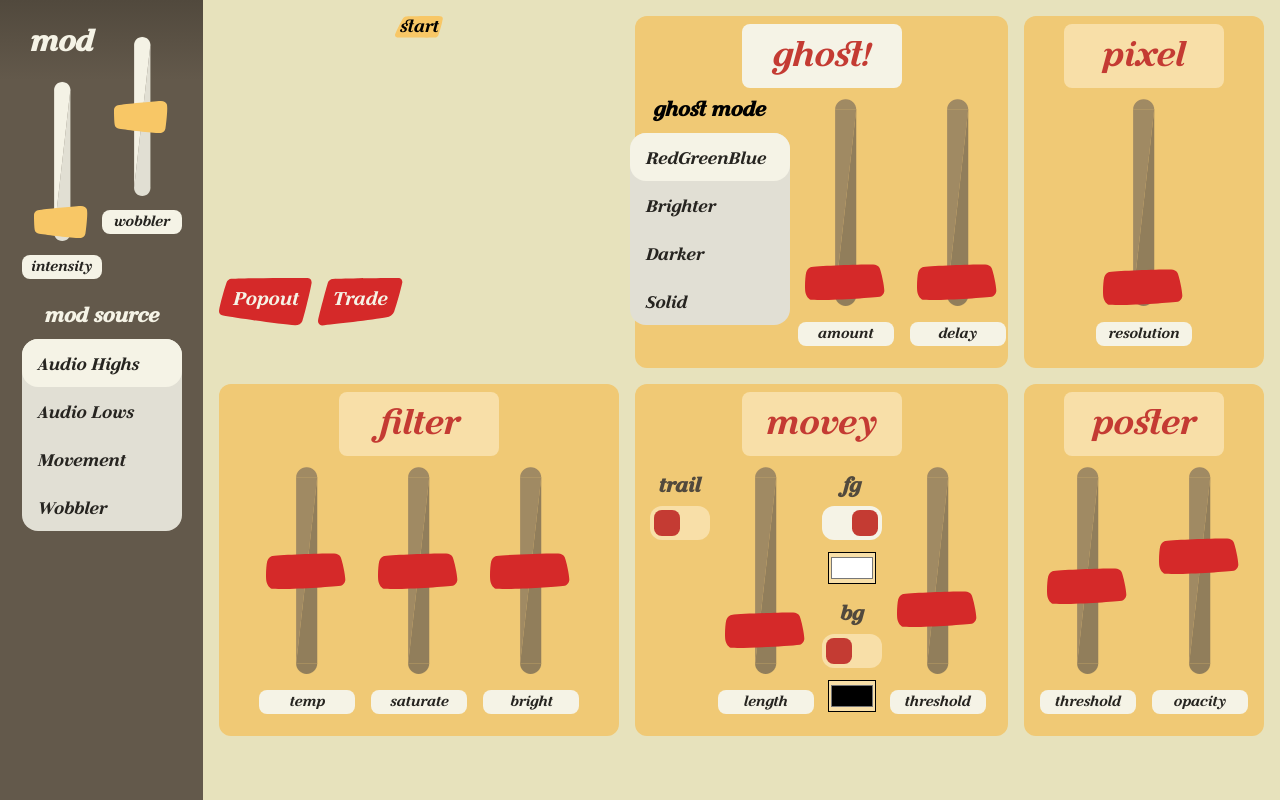
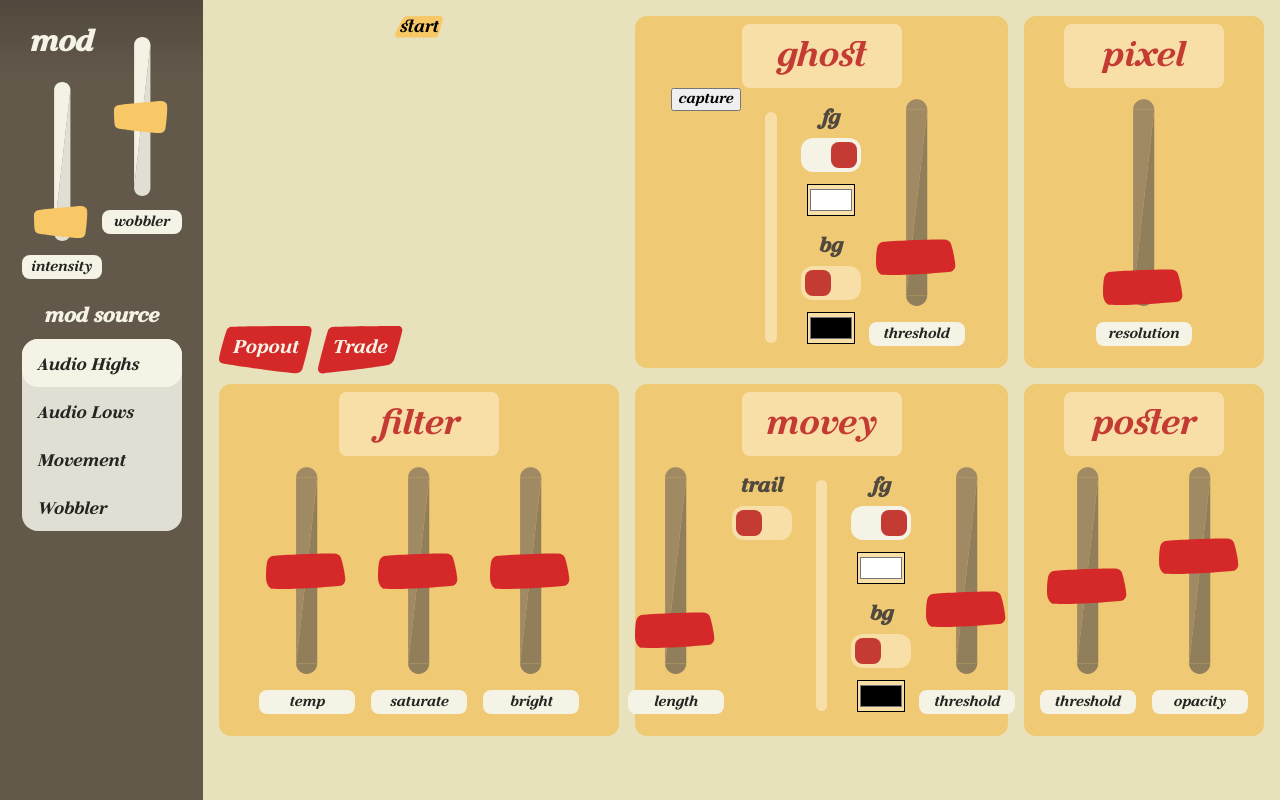
Before and after one commit to brettennis/bagelcam, a Svelte app: page / in a window 1280 px wide. Built offline with nearby package versions, Linux system fonts and the light colour scheme.

Commit message:
ghost and movey both functional

```diff
--- a/src/Control.svelte
+++ b/src/Control.svelte
@@ -8,8 +8,8 @@ import Slider from "./Slider.svelte";
 import RadioOptions from "./RadioOptions.svelte";
 import Toggle from "./Toggle.svelte";
 
-const wt = 320;
-const ht = 240;
+const wt = 320*1.2;
+const ht = 240*1.2;
 
 let fps = 30;
 let delay = 0;
@@ -34,13 +34,6 @@ let streaming = false;
 
 // changed by trade button, defaults to show output
 let viewport_showInput = false;
-
-export let colorA_hex;
-export let colorB_hex;
-export let colorC_hex;
-$: colorA_rgb = hextorgb(colorA_hex);
-$: colorB_rgb = hextorgb(colorB_hex);
-$: colorC_rgb = hextorgb(colorC_hex);
 
 // -----------------
 // hextorgb
@@ -86,10 +79,20 @@ class Queue {
 // effect parameters
 // -----------------
 
-let ghost_A = true;
-let ghost_mode = 1;
+let ghost_A = false;
+let ghost_fg = true;
+let ghost_bg = false;
 let ghost_amount = 1;
 let ghost_delay = 1;
+let ghost_capture = false;
+function ghost_doCapture() {ghost_capture = true;}
+let ghost_threshold = 30;
+$: gThreshold = ghost_threshold * ghost_threshold;
+let ghost_fg_hex = "#ffffff";
+let ghost_bg_hex = "#000000";
+$: ghost_fg_rgb = hextorgb(ghost_fg_hex);
+$: ghost_bg_rgb = hextorgb(ghost_bg_hex);
+let ghost_frame;
 let ghost_accum = new Queue();
 
 let pixel_A = false;
@@ -105,9 +108,13 @@ let movey_A = false;
 let movey_fg = true;
 let movey_bg = false;
 let movey_trail = false;
+let movey_length = 10;
 let movey_threshold = 40;
-let movey_length = 10;
 $: mThreshold = movey_threshold * movey_threshold;
+let movey_fg_hex = "#ffffff";
+let movey_bg_hex = "#000000";
+$: movey_fg_rgb = hextorgb(movey_fg_hex);
+$: movey_bg_rgb = hextorgb(movey_bg_hex);
 let prev;
 let movey_motion = Array(wt * ht).fill(0);
 
@@ -141,8 +148,9 @@ const init = async () => {
         v_in.play();
         loading = false;
 
-        frame   = v_temp_ctx.getImageData(0, 0, wt, ht);
-        prev    = v_temp_ctx.getImageData(0, 0, wt, ht);
+        frame       = v_temp_ctx.getImageData(0, 0, wt, ht);
+        prev        = v_temp_ctx.getImageData(0, 0, wt, ht);
+        ghost_frame = v_temp_ctx.getImageData(0, 0, wt, ht);
 
         v_in.addEventListener("play", computeFrame);
     // } catch (error) {
@@ -183,13 +191,32 @@ function computeFrame() {
         let g = frame.data[i * 4 + 1];
         let b = frame.data[i * 4 + 2];
 
+        if (ghost_A) {
+            if ( (distSq(r,g,b,
+                    ghost_frame.data[i * 4 + 0],
+                    ghost_frame.data[i * 4 + 1],
+                    ghost_frame.data[i * 4 + 2]) > gThreshold)) {
+
+                if (ghost_fg) {
+                    r = ghost_fg_rgb.r;
+                    g = ghost_fg_rgb.g;
+                    b = ghost_fg_rgb.b;
+                }
+            }
+            else if (ghost_bg){
+                r = ghost_bg_rgb.r;
+                g = ghost_bg_rgb.g;
+                b = ghost_bg_rgb.b;
+            }
+        }
+
         if (movey_A) {
 
             if (movey_motion[i * 4 + 0] > 0) {
                 if (movey_fg) {
-                    r = colorA_rgb.r;
-                    g = colorA_rgb.g;
-                    b = colorA_rgb.b;
+                    r = movey_fg_rgb.r;
+                    g = movey_fg_rgb.g;
+                    b = movey_fg_rgb.b;
                 }
             }
             else if ( (distSq(r,g,b,
@@ -198,17 +225,17 @@ function computeFrame() {
                         prev.data[i * 4 + 2]) > mThreshold)) {
 
                 if (movey_fg) {
-                    r = colorA_rgb.r;
-                    g = colorA_rgb.g;
-                    b = colorA_rgb.b;
+                    r = movey_fg_rgb.r;
+                    g = movey_fg_rgb.g;
+                    b = movey_fg_rgb.b;
                 }
                 if (movey_trail)
                     movey_motion[i * 4 + 0] = movey_length;
             }
             else if (movey_bg) {
-                r = colorB_rgb.r;
-                g = colorB_rgb.g;
-                b = colorB_rgb.b;
+                r = movey_bg_rgb.r;
+                g = movey_bg_rgb.g;
+                b = movey_bg_rgb.b;
             }
 
             // decrement current pixel in motion array
@@ -254,6 +281,11 @@ function computeFrame() {
     }
 
     if (movey_A) prev = v_temp_ctx.getImageData(0, 0, wt, ht);
+
+    if (ghost_capture) {
+        ghost_frame = v_temp_ctx.getImageData(0, 0, wt, ht);
+        ghost_capture = false;
+    }
 
     v_out_ctx.putImageData(frame, 0, 0);
 
@@ -378,14 +410,38 @@ function distSq(x1, y1, z1, x2, y2, z2) {
         <label class="tgl-btn" for="tgl-ghost"
             data-tg-off="ghost" data-tg-on="ghost!"></label>
         <div class="effect-inner">
-            <RadioOptions
-                bind:optionChosen={ghost_mode}
-                id="ghost mode"
-                opt1="RedGreenBlue"
-                opt2="Brighter"
-                opt3="Darker"
-                opt4="Solid"/>
+            <button class="button3" on:click={ghost_doCapture}>capture</button>
+
+            <div class="divider"></div>
+
+            <div class="ghost-container">
+                <Toggle
+                    id="fg"
+                    showID={true}
+                    bind:opt={ghost_fg}/>
+                <div class="color-container">
+                    <input
+                        bind:value={ghost_fg_hex}
+                        type="color">
+                </div>
+                <Toggle
+                    id="bg"
+                    showID={true}
+                    bind:opt={ghost_bg}/>
+                <div class="color-container">
+                    <input
+                        bind:value={ghost_bg_hex}
+                        type="color">
+                </div>
+            </div>
             <Slider
+                bind:sliderValue={ghost_threshold}
+                id="eff-ghost-threshold"
+                label="threshold"
+                minval={10}
+                maxval={120}
+                defval={30}/>
+            <!-- <Slider
                 bind:sliderValue={ghost_amount}
                 id="eff-ghost-amount"
                 label="amount"
@@ -398,7 +454,7 @@ function distSq(x1, y1, z1, x2, y2, z2) {
                 label="delay"
                 minval={0}
                 maxval={30}
-                defval={1}/>
+                defval={1}/> -->
         </div>
     </div>
 
@@ -408,10 +464,6 @@ function distSq(x1, y1, z1, x2, y2, z2) {
         <label class="tgl-btn" for="tgl-movey"
             data-tg-off="movey" data-tg-on="movey!"></label>
         <div class="effect-inner">
-            <Toggle
-                id="trail"
-                showID={true}
-                bind:opt={movey_trail}/>
             <Slider
                 bind:sliderValue={movey_length}
                 id="eff-movey-length"
@@ -419,6 +471,12 @@ function distSq(x1, y1, z1, x2, y2, z2) {
                 minval={1}
                 maxval={60}
                 defval={10}/>
+            <Toggle
+                id="trail"
+                showID={true}
+                bind:opt={movey_trail}/>
+
+            <div class="divider"></div>
 
             <div class="movey-container">
                 <Toggle
@@ -427,9 +485,8 @@ function distSq(x1, y1, z1, x2, y2, z2) {
                     bind:opt={movey_fg}/>
                 <div class="color-container">
                     <input
-                        bind:value={colorA_hex}
-                        type="color"
-                        id="colorpickerA">
+                        bind:value={movey_fg_hex}
+                        type="color">
                 </div>
                 <Toggle
                     id="bg"
@@ -437,9 +494,8 @@ function distSq(x1, y1, z1, x2, y2, z2) {
                     bind:opt={movey_bg}/>
                 <div class="color-container">
                     <input
-                        bind:value={colorB_hex}
-                        type="color"
-                        id="colorpickerB">
+                        bind:value={movey_bg_hex}
+                        type="color">
                 </div>
             </div>
             <Slider
@@ -539,10 +595,17 @@ function distSq(x1, y1, z1, x2, y2, z2) {
 .effect-inner {
     /* background: aqua; */
     display: flex;
-    justify-content: space-around;
     align-items: flex-start;
     padding: 0;
     margin: 0;
+}
+
+.divider {
+    height: 85%;
+    width: .7rem;
+    margin: 1.5rem;
+    background: var(--bagel-yellow-light);
+    border-radius: .7rem;
 }
 
 
@@ -598,7 +661,14 @@ function distSq(x1, y1, z1, x2, y2, z2) {
     transform: rotateY(20deg);
 }
 
-
+.ghost-container {
+    /* background-color: aqua; */
+    display: flex;
+    flex-direction: column;
+    height: 100%;
+    justify-content: flex-start;
+    align-items: center;
+}
 .movey-container {
     /* background-color: aqua; */
     display: flex;
```
Also changed, not shown: public/build/bundle.css, public/build/bundle.js.
